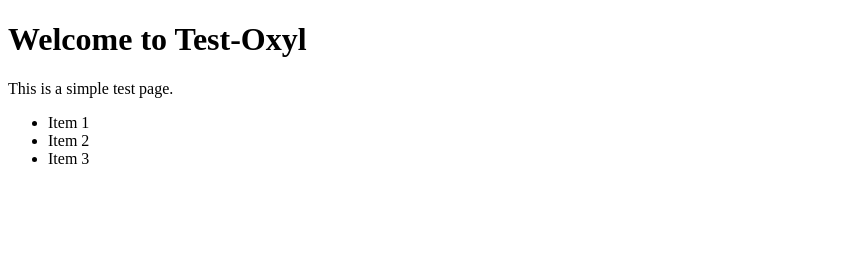
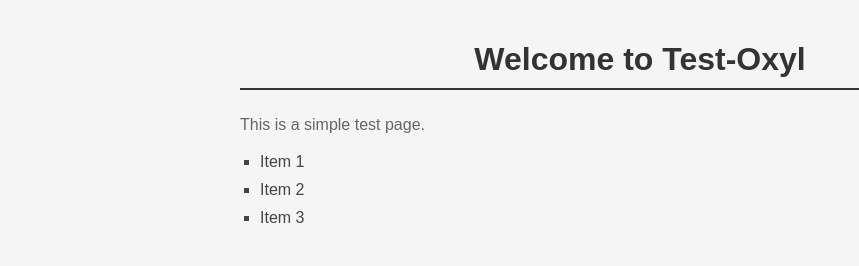
Before and after one commit to paulnrs/Test-Oxyl, a plain HTML site: page index.html in a window 1280 px wide. Shown: the whole page, without its empty margins (0-859 px from the left). Drawn offline with Linux system fonts and the light colour scheme.

Commit message:
Add CSS styling to the page

```diff
--- a/index.html
+++ b/index.html
@@ -4,6 +4,33 @@
     <meta charset="UTF-8">
     <meta name="viewport" content="width=device-width, initial-scale=1.0">
     <title>Test-Oxyl Page</title>
+    <style>
+        body {
+            font-family: Arial, sans-serif;
+            max-width: 800px;
+            margin: 0 auto;
+            padding: 20px;
+            background-color: #f5f5f5;
+        }
+        h1 {
+            color: #333;
+            text-align: center;
+            border-bottom: 2px solid #333;
+            padding-bottom: 10px;
+        }
+        p {
+            line-height: 1.6;
+            color: #666;
+        }
+        ul {
+            list-style-type: square;
+            padding-left: 20px;
+        }
+        li {
+            margin: 10px 0;
+            color: #444;
+        }
+    </style>
 </head>
 <body>
     <h1>Welcome to Test-Oxyl</h1>
```
